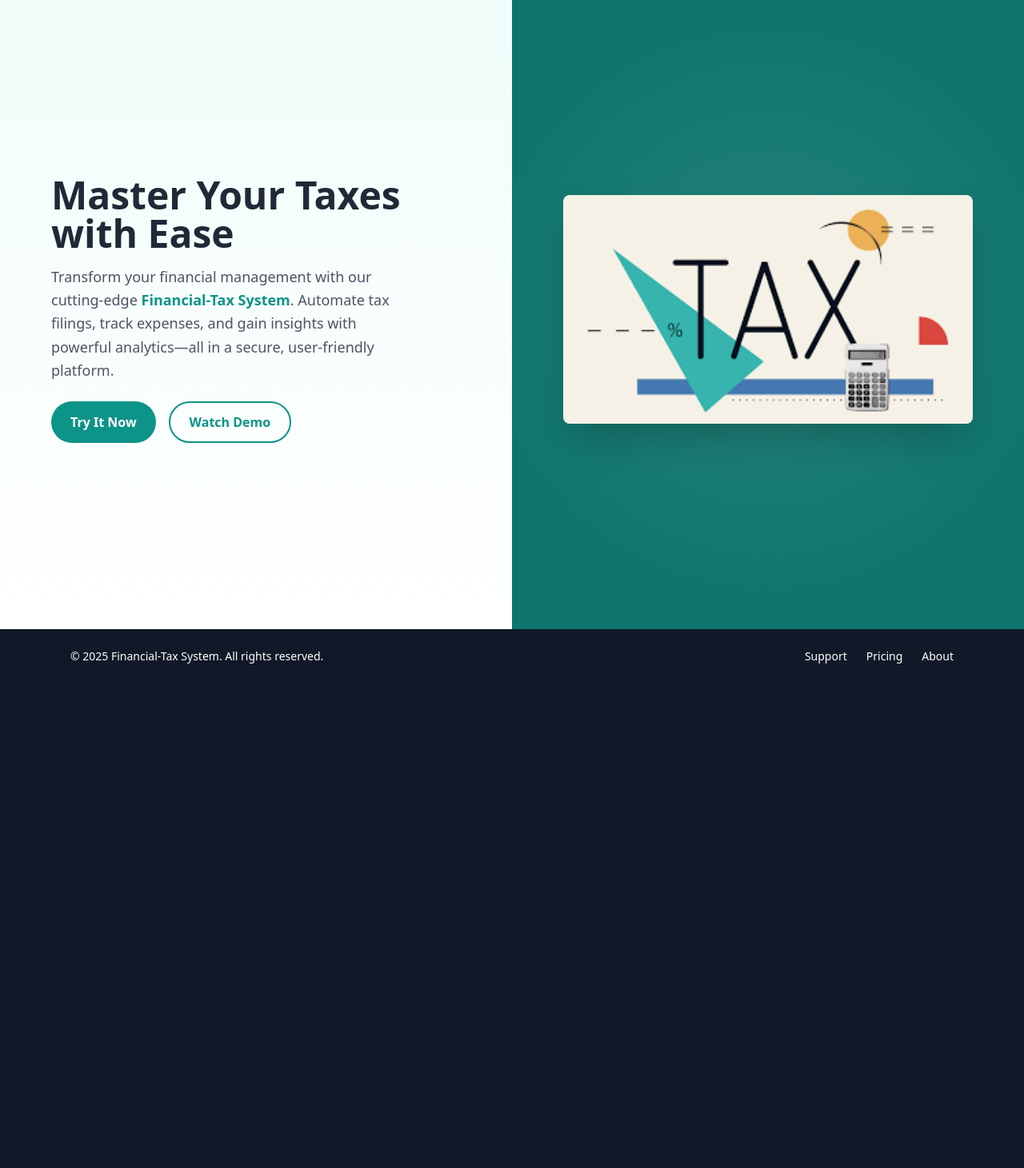
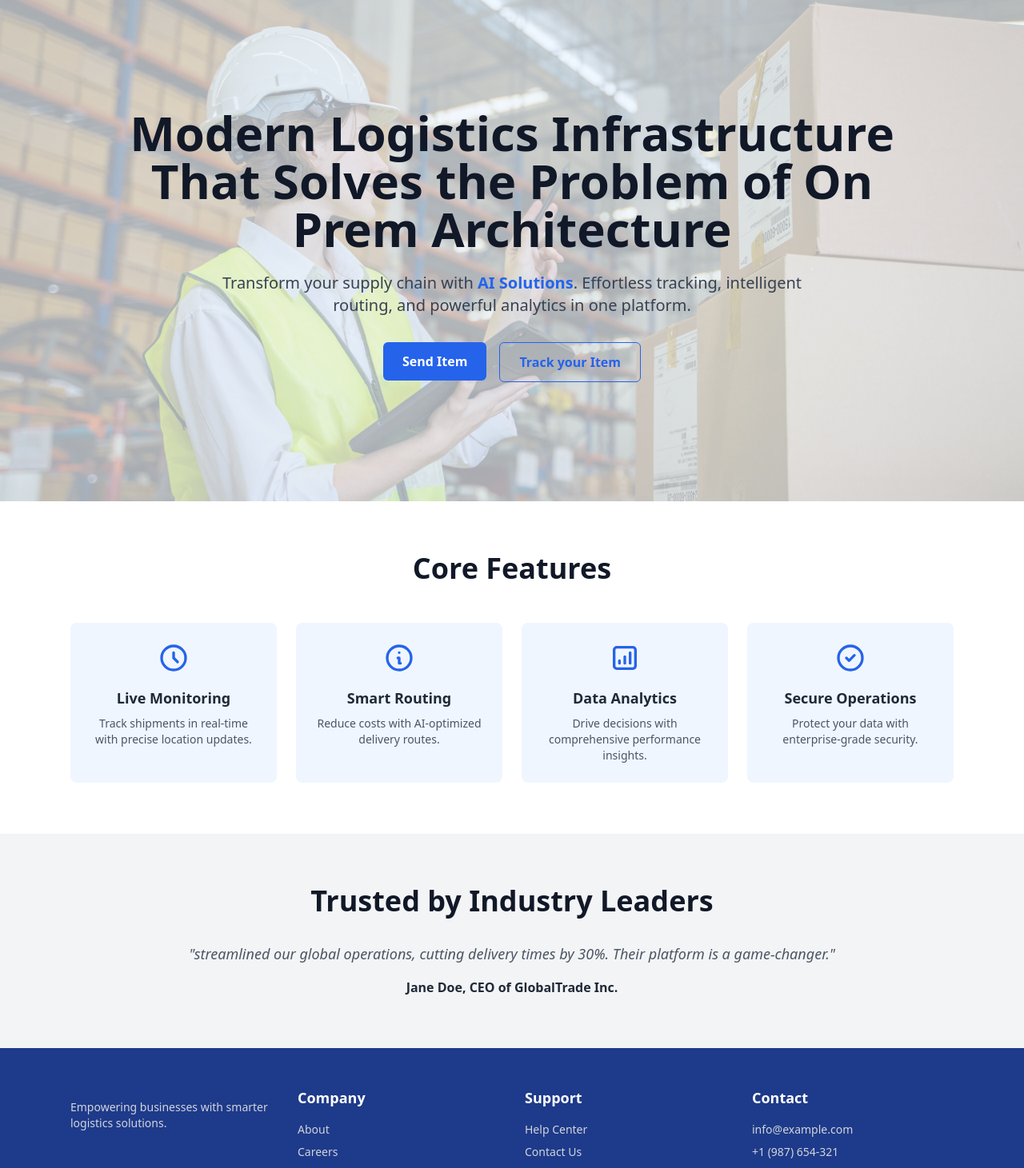
Before and after one commit to lokytech5/cloud-staticweb, a Next.js app: page / in a window 1280 px wide. Shown: the part 13-1474 px from the top of the page at 80% size. Before the commit the page ends 868 px from the top, so only its background shows below. Built offline with nearby package versions, Linux system fonts and the light colour scheme.

Commit message:
chnage log and home page

```diff
--- a/app/page.tsx
+++ b/app/page.tsx
@@ -1,52 +1,136 @@
 import Image from "next/image";
+import Link from "next/link";
 
 export default function Home() {
   return (
     <div className="bg-white font-sans">
-      <main className="min-h-screen flex flex-col lg:flex-row">
-        {/* Left Section: Text Content */}
-        <div className="lg:w-1/2 bg-gradient-to-b from-teal-50 to-white flex flex-col justify-center p-8 lg:p-16">
-          <h1 className="text-4xl lg:text-5xl font-extrabold text-gray-800 mb-4">
-            Master Your Taxes with Ease
-          </h1>
-          <p className="text-lg text-gray-600 mb-6 max-w-md leading-relaxed">
-            Transform your financial management with our cutting-edge <span className="font-semibold text-teal-600">Financial-Tax System</span>. Automate tax filings, track expenses, and gain insights with powerful analytics—all in a secure, user-friendly platform.
+      {/* Hero Section */}
+      <header className="relative flex flex-col items-center justify-center min-h-[80vh] bg-blue-50 text-gray-900">
+        <div className="absolute inset-0 overflow-hidden">
+          <Image
+            src="/logiss.jpg"
+            alt="Logistics Network"
+            fill
+            className="object-cover opacity-30"
+            priority
+          />
+        </div>
+        <div className="relative z-10 text-center px-4 sm:px-6 max-w-5xl mx-auto">
+          <h2 className="text-4xl sm:text-5xl md:text-6xl font-extrabold mb-6 leading-tight">
+            Modern Logistics Infrastructure That Solves the Problem of On Prem Architecture
+          </h2>
+          <p className="text-lg sm:text-xl text-gray-700 mb-8 max-w-3xl mx-auto">
+            Transform your supply chain with <span className="font-semibold text-blue-600">AI Solutions</span>. Effortless tracking, intelligent routing, and powerful analytics in one platform.
           </p>
-          <div className="flex gap-4">
-            <button className="bg-teal-600 text-white px-6 py-3 rounded-full font-semibold hover:bg-teal-700 transition">
-              Try It Now
-            </button>
-            <button className="border-2 border-teal-600 text-teal-600 px-6 py-3 rounded-full font-semibold hover:bg-teal-50 transition">
-              Watch Demo
-            </button>
+          <div className="flex gap-4 justify-center">
+            <Link href="/signup">
+              <button className="bg-blue-600 text-white px-6 py-3 rounded-md font-semibold hover:bg-blue-700 transition">
+                Send Item
+              </button>
+            </Link>
+            <Link href="/demo">
+              <button className="border border-blue-600 text-blue-600 px-6 py-3 rounded-md font-semibold hover:bg-blue-600 hover:text-white transition">
+                Track your Item
+              </button>
+            </Link>
           </div>
         </div>
+      </header>
 
-        {/* Right Section: Visua*/}
-        <div className="lg:w-1/2 relative flex items-center justify-center p-8 lg:p-16 bg-teal-700">
-          <div className="absolute inset-0 opacity-10">
-            <div className="w-full h-full bg-[radial-gradient(circle_at_center,_#ffffff_0,_transparent_70%)]" />
-          </div>
-          <div className="relative z-10">
-            <Image
-              src="/images.png"
-              alt="Financial-Tax System Dashboard"
-              width={600}
-              height={400}
-              className="rounded-lg shadow-2xl"
-            />
+      {/* Features Section */}
+      <section className="py-16 bg-white">
+        <div className="max-w-6xl mx-auto px-4 sm:px-6">
+          <h2 className="text-3xl md:text-4xl font-bold text-gray-900 text-center mb-12">
+            Core Features
+          </h2>
+          <div className="grid grid-cols-1 sm:grid-cols-2 md:grid-cols-4 gap-6">
+            <div className="p-6 bg-blue-50 rounded-lg text-center">
+              <div className="w-10 h-10 mx-auto mb-4">
+                <svg className="w-full h-full text-blue-600" fill="none" stroke="currentColor" viewBox="0 0 24 24">
+                  <path strokeLinecap="round" strokeLinejoin="round" strokeWidth="2" d="M12 8v4l3 3m6-3a9 9 0 11-18 0 9 9 0 0118 0z" />
+                </svg>
+              </div>
+              <h3 className="text-lg font-semibold text-gray-800 mb-2">Live Monitoring</h3>
+              <p className="text-gray-600 text-sm">Track shipments in real-time with precise location updates.</p>
+            </div>
+            <div className="p-6 bg-blue-50 rounded-lg text-center">
+              <div className="w-10 h-10 mx-auto mb-4">
+                <svg className="w-full h-full text-blue-600" fill="none" stroke="currentColor" viewBox="0 0 24 24">
+                  <path strokeLinecap="round" strokeLinejoin="round" strokeWidth="2" d="M13 16h-1v-4h-1m1-4h.01M21 12a9 9 0 11-18 0 9 9 0 0118 0z" />
+                </svg>
+              </div>
+              <h3 className="text-lg font-semibold text-gray-800 mb-2">Smart Routing</h3>
+              <p className="text-gray-600 text-sm">Reduce costs with AI-optimized delivery routes.</p>
+            </div>
+            <div className="p-6 bg-blue-50 rounded-lg text-center">
+              <div className="w-10 h-10 mx-auto mb-4">
+                <svg className="w-full h-full text-blue-600" fill="none" stroke="currentColor" viewBox="0 0 24 24">
+                  <path strokeLinecap="round" strokeLinejoin="round" strokeWidth="2" d="M16 8v8m-4-5v5m-4-2v2m-2 4h12a2 2 0 002-2V6a2 2 0 00-2-2H6a2 2 0 00-2 2v12a2 2 0 002 2z" />
+                </svg>
+              </div>
+              <h3 className="text-lg font-semibold text-gray-800 mb-2">Data Analytics</h3>
+              <p className="text-gray-600 text-sm">Drive decisions with comprehensive performance insights.</p>
+            </div>
+            <div className="p-6 bg-blue-50 rounded-lg text-center">
+              <div className="w-10 h-10 mx-auto mb-4">
+                <svg className="w-full h-full text-blue-600" fill="none" stroke="currentColor" viewBox="0 0 24 24">
+                  <path strokeLinecap="round" strokeLinejoin="round" strokeWidth="2" d="M9 12l2 2 4-4m6 2a9 9 0 11-18 0 9 9 0 0118 0z" />
+                </svg>
+              </div>
+              <h3 className="text-lg font-semibold text-gray-800 mb-2">Secure Operations</h3>
+              <p className="text-gray-600 text-sm">Protect your data with enterprise-grade security.</p>
+            </div>
           </div>
         </div>
-      </main>
+      </section>
 
-      <footer className="bg-gray-900 text-white py-6">
-        <div className="max-w-6xl mx-auto px-6 flex flex-col sm:flex-row gap-4 justify-between items-center">
-          <p className="text-sm">© 2025 Financial-Tax System. All rights reserved.</p>
-          <div className="flex gap-6">
-            <a href="/support" className="text-sm hover:text-teal-400 transition">Support</a>
-            <a href="/pricing" className="text-sm hover:text-teal-400 transition">Pricing</a>
-            <a href="/about" className="text-sm hover:text-teal-400 transition">About</a>
+      {/* Testimonial Section */}
+      <section className="py-16 bg-gray-100">
+        <div className="max-w-4xl mx-auto px-4 sm:px-6 text-center">
+          <h2 className="text-3xl md:text-4xl font-bold text-gray-900 mb-8">
+            Trusted by Industry Leaders
+          </h2>
+          <blockquote className="text-lg text-gray-600 italic">
+            &quot;streamlined our global operations, cutting delivery times by 30%. Their platform is a game-changer.&quot;
+          </blockquote>
+          <p className="mt-4 text-gray-800 font-semibold">Jane Doe, CEO of GlobalTrade Inc.</p>
+        </div>
+      </section>
+
+      {/* Footer */}
+      <footer className="bg-blue-900 text-white py-12">
+        <div className="max-w-6xl mx-auto px-4 sm:px-6 grid grid-cols-1 sm:grid-cols-2 md:grid-cols-4 gap-8">
+          <div>
+            <h3 className="text-lg font-semibold mb-4"></h3>
+            <p className="text-gray-300 text-sm">
+              Empowering businesses with smarter logistics solutions.
+            </p>
           </div>
+          <div>
+            <h3 className="text-lg font-semibold mb-4">Company</h3>
+            <ul className="space-y-2 text-sm">
+              <li><Link href="/about" className="text-gray-300 hover:text-blue-400 transition">About</Link></li>
+              <li><Link href="/careers" className="text-gray-300 hover:text-blue-400 transition">Careers</Link></li>
+              <li><Link href="/blog" className="text-gray-300 hover:text-blue-400 transition">Blog</Link></li>
+            </ul>
+          </div>
+          <div>
+            <h3 className="text-lg font-semibold mb-4">Support</h3>
+            <ul className="space-y-2 text-sm">
+              <li><Link href="/help" className="text-gray-300 hover:text-blue-400 transition">Help Center</Link></li>
+              <li><Link href="/contact" className="text-gray-300 hover:text-blue-400 transition">Contact Us</Link></li>
+            </ul>
+          </div>
+          <div>
+            <h3 className="text-lg font-semibold mb-4">Contact</h3>
+            <ul className="space-y-2 text-sm">
+              <li><a href="mailto:info@nexusfreight.com" className="text-gray-300 hover:text-blue-400 transition">info@example.com</a></li>
+              <li><a href="tel:+1987654321" className="text-gray-300 hover:text-blue-400 transition">+1 (987) 654-321</a></li>
+            </ul>
+          </div>
+        </div>
+        <div className="mt-8 text-center text-gray-400 text-sm">
+          © 2025. All rights reserved.
         </div>
       </footer>
     </div>
```
Also changed, not shown: app/Home.module.css (added, +12 -0 lines), public/logis.jpg (added), public/logiss.jpg (added).
